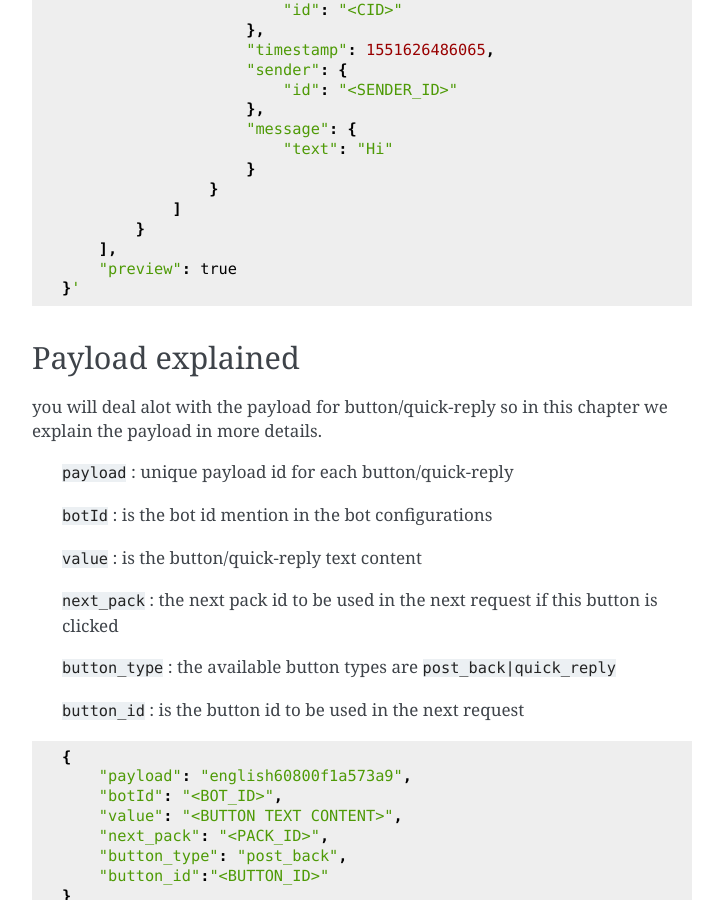
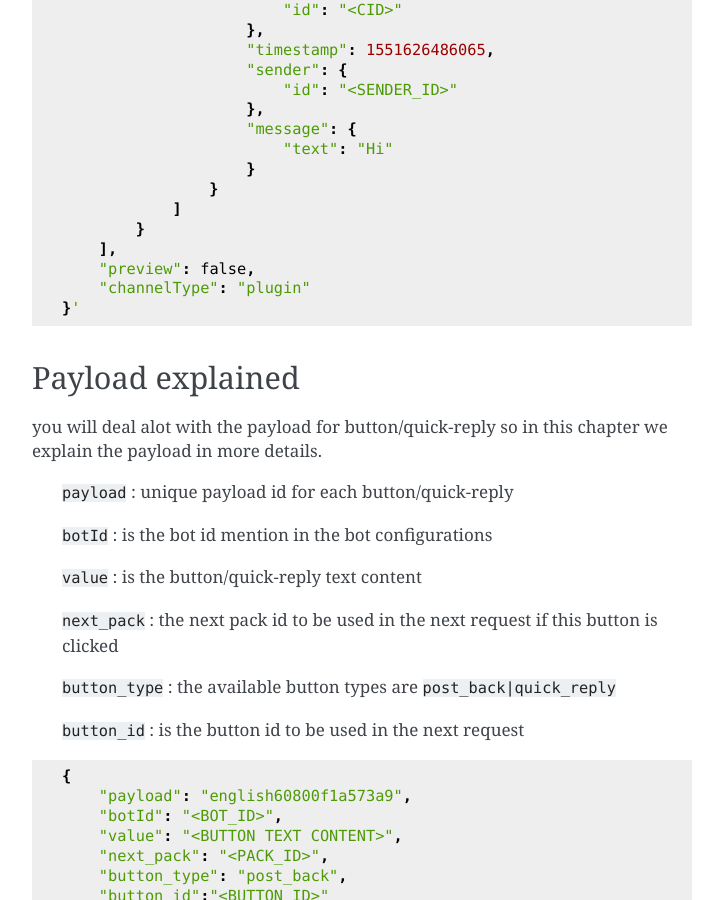
Before and after one commit to morecreative/botme-chatbot-api-docs, a Sphinx documentation site: the page built from docs/webhook.rst, in a window 1280 px wide and 900 px high, scrolled down 3261 px. Shown: the whole window, without its empty margins (388-1111 px from the left). Built offline with Sphinx 7.4.7, drawn with Linux system fonts in a browser that asks for light colours.

Commit message:
fix data input curl reques

```diff
--- a/docs/webhook.rst
+++ b/docs/webhook.rst
@@ -164,7 +164,8 @@ This request will simulate the sending text message to the bot.
                 ]
             }
         ],
-        "preview": true
+        "preview": false,
+        "channelType": "plugin"
     }'
 
 Payload explained
```
